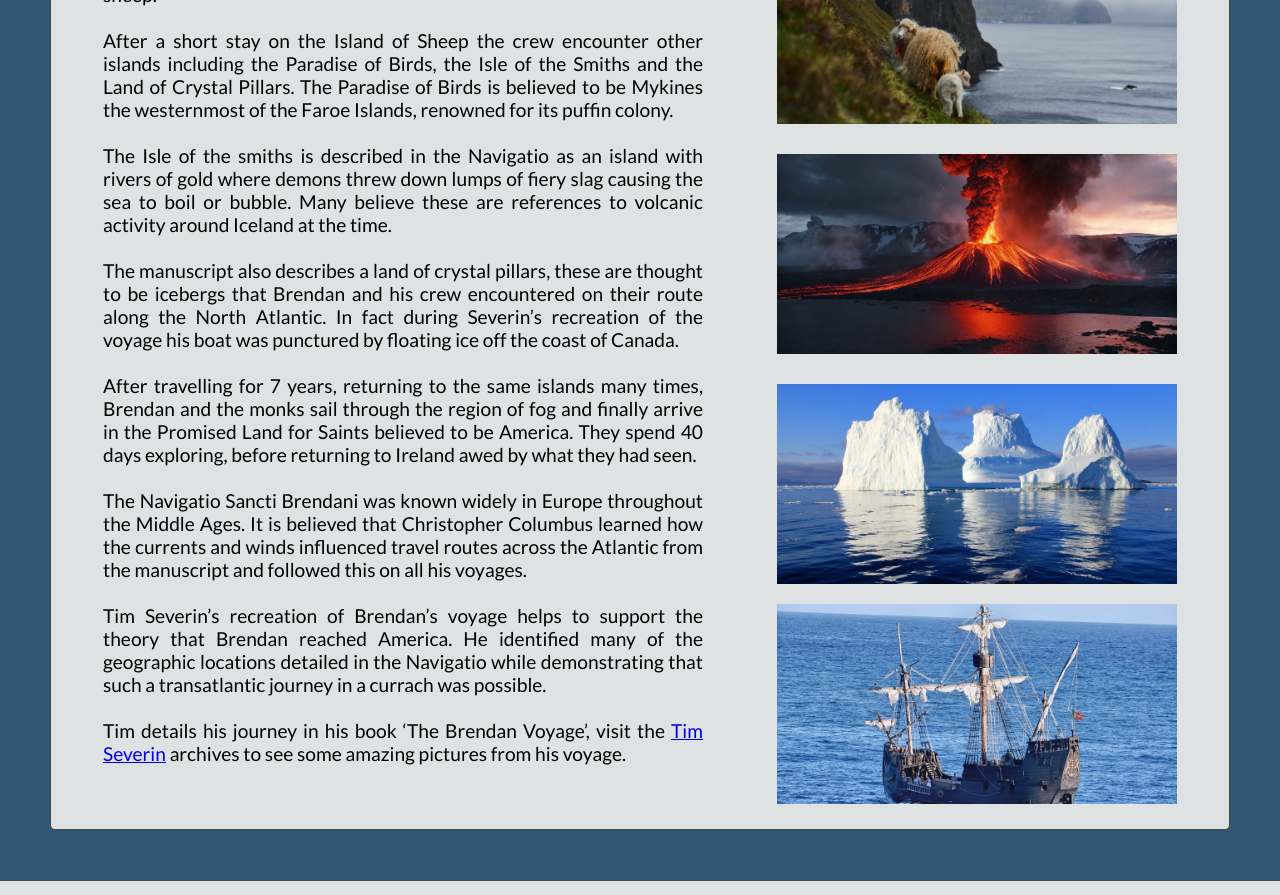
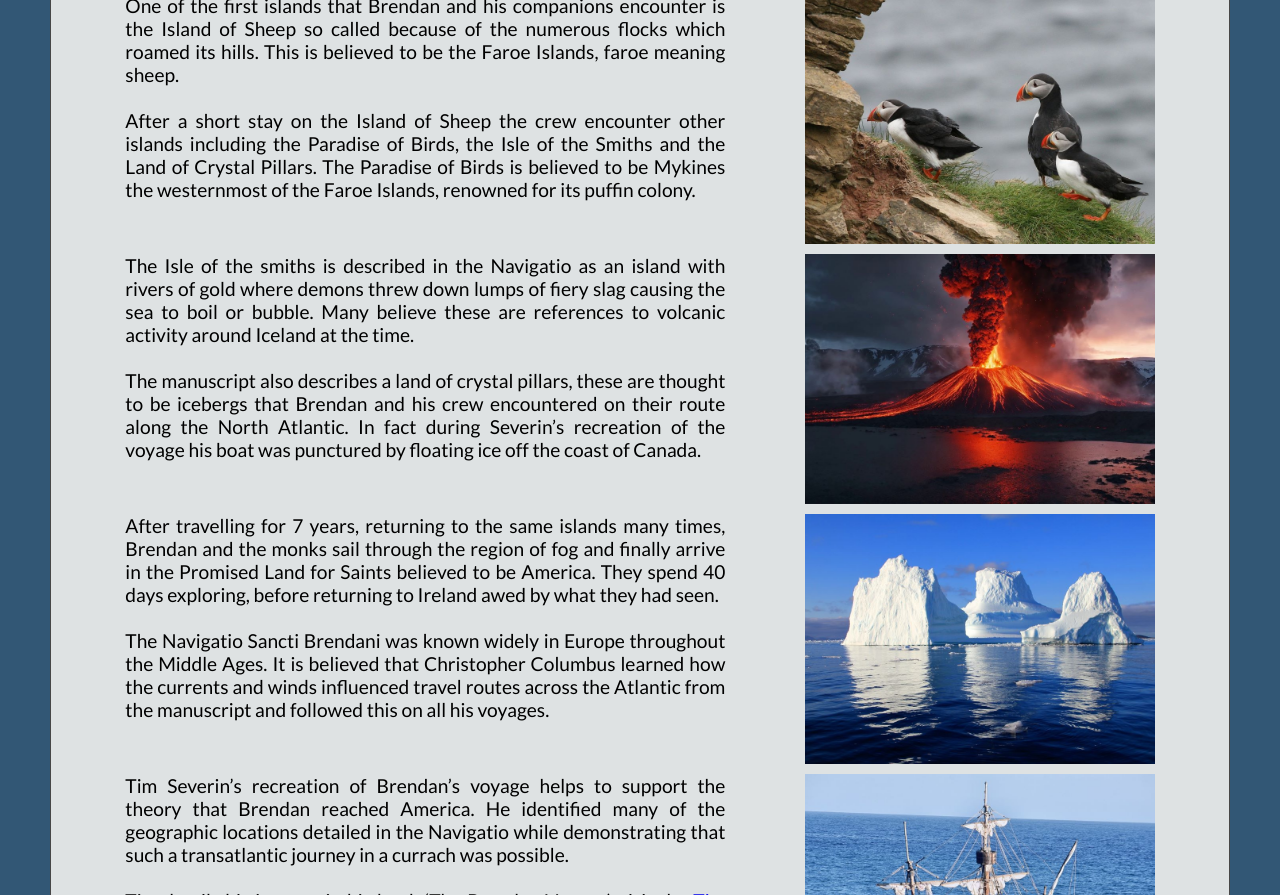
Before and after one commit to lorrainescanlon/brendan-the-navigator, a plain HTML site: page voyage.html in a window 1280 px wide. Shown: the part 545-1440 px from the top of the page. Drawn offline with Linux system fonts and the light colour scheme.

Commit message:
rearraned voyage divs and images, updated associated media queries

```diff
--- a/assets/css/style.css
+++ b/assets/css/style.css
@@ -54,6 +54,18 @@ nav {
     text-transform: uppercase;
     color: #474747;
     font-size: 80%;
+}
+#links a:hover {
+    color: #dee2e3;
+    background-color: #474747;
+}
+
+img {
+    height: 200px;
+    width: 200px;
+    border-radius: 50%;
+    object-fit: cover;
+    margin-bottom: 10px;
 }
 
 /*Main Styles*/
@@ -167,8 +179,8 @@ main {
 }
 
 #socials i:hover {
-    color:  #dee2e3;
-
+    color: #dee2e3;
+    background-color: #474747;
 }
 
 /*Voyage Page*/
@@ -195,12 +207,12 @@ main {
 
 }
 
-/*Voyage Content*/
+/*Voyage Section*/
 #voyage-content {
     width: 100%;
 }
 
-/*Voyage content divs*/
+/*Voyage Content*/
 .voyage-box {
     margin: 10px;
     background-color: #dee2e3;
@@ -209,51 +221,11 @@ main {
     border-radius: 5px;
 }
 
-/*Voyage image files*/
-
-#brandon-circle {
-    background-image: url(../images/brandonresized.jpg);
-}
-
-#sheep-circle {
-    background-image: url(../images/faroeresized.jpg);
-}
-
-#volcano-circle {
-    background-image: url(../images/volcanoresized.jpg);
-}
-
-#iceberg-circle {
-    background-image: url(../images/icebergresized.jpg);
-}
-
-#columbus-circle {
-    background-image: url(../images/columbusresized.jpg);
-}
-
-#tim-circle {
-    background-image: url(../images/mapresized.jpg);
-}
-
 /*Center images*/
 .center-image {
     display: flex;
     align-self: center;
     justify-content: center;
-}
-
-/* make images circular*/
-.circle-image {
-    height: 60vw;
-    width: 60vw;
-    background-position: center;
-    background-size: cover;
-    border-radius: 50%;
-    max-width: 200px;
-    max-height: 200px;
-    margin-top: 20px;
-    margin-bottom: 20px;
-
 }
 
 /*Contact Page*/
@@ -331,8 +303,8 @@ main {
 
     /*History section*/
     #history {
-    margin-left: 10px;
-    margin-right: 10px;
+    padding-left: 15px;
+    padding-right: 15px;
     }
 
     .history-box {
@@ -346,7 +318,7 @@ main {
     /*Rearrange voyage content*/
     .voyage-split {
         display:flex;
-        justify-content: space-around;
+        justify-content:space-around;
     }
 
     /* Increase margin and padding of voyage box*/
@@ -360,11 +332,12 @@ main {
         text-align: justify;
     }
 
-    .circle-image {
+    img {
+        width: 250px;
+        border-radius: 0;
         margin-bottom: 10px;
         margin-top: 0;
-        border-radius: 0;
-        max-width: 250px;
+        /*object-fit: cover;*/
     }
 
     /* Move form to center of page */
@@ -422,12 +395,14 @@ main {
         margin: 15px 15px 15px 30px;
     }
 
-
     #feedback {
         margin-left: 22%;
         margin-top: 4%;
     }
 
+    #voyage-image {
+        height: 175px;
+    }
     #voyage-story {
         margin: 20px 50px 50px 50px;
         padding-top: 30px;
@@ -437,9 +412,10 @@ main {
         max-width: 500px;
     }
 
-    .circle-image {
-        max-width: 300px;
-    }
+    img {
+        width: 300px;
+        height: 200px;
+        }
 
 }
 
@@ -463,13 +439,25 @@ main {
         font-size: 180%;
     }
 
+    #voyage-image {
+        height: 200px;
+    }
+
+    .voyage-split {
+        gap: 20px;
+        justify-content: space-evenly;
+    }
+
     #voyage-story p {
         max-width: 600px;
     }
 
-    .circle-image {
-        max-width: 400px;
-    }
+    img {
+        width: 350px;
+        height: 250px;
+        /*object-fit: cover;*/
+        }
+
 
     #feedback {
         margin-left: 25%;
--- a/voyage.html
+++ b/voyage.html
@@ -40,8 +40,8 @@
         </section>
         <section id="voyage-content">
             <div id="voyage-story" class="voyage-box">
-                <div class="voyage-split">
-                    <div>
+                <div id="brandon-creek" class="voyage-split">
+                    <div id="brandon-content">
                         <p>
                             In 512 AD, inspired by Scottish St. Barinthus, Brendan decided to embark on a spiritual journey in search of the Isle of the Blessed.
                             He assembled a group of fourteen monks to accompany him on his voyage from Brandon Creek on
@@ -52,14 +52,13 @@
                             Before setting out Brendan and the monks fast at three-day intervals for forty nights.
                         </p><br>
                     </div>
-                    <div id="brandon-creek" class="center-image" aria-label="Image of Brandon Creek">
-                        <div id="brandon-circle" class="circle-image">
-                        </div>
+                    <div id="brandon-creek-image"  class= "center-image">
+                        <img src="/assets/images/brandonresized.jpg" alt="Image of Brandon Creek">
                     </div>
                 </div>
 
-                <div class="voyage-split">
-                    <div>
+                <div id="faroe" class="voyage-split">
+                    <div id="faroe-content">
                         <p>
                             One of the first islands that Brendan and his companions encounter is the
                             Island of Sheep so called because of the numerous flocks which roamed its hills.
@@ -72,14 +71,13 @@
                             Mykines the westernmost of the Faroe Islands, renowned for its puffin colony.
                         </p><br>
                     </div>
-                    <div id="faroe-sheep" class="center-image" aria-label="Image of sheep on Faroe Island">
-                        <div id="sheep-circle" class="circle-image">
-                        </div>
+                    <div id="faroe-puffin" class="center-image">
+                        <img src="/assets/images/puffinresized.jpg" alt="Image of puffins">
                     </div>
                 </div>
 
-                <div class="voyage-split">
-                    <div>
+                <div id="volcano" class="voyage-split">
+                    <div id="volcano-content">
                         <p>
                             The Isle of the smiths is described in the Navigatio as an island with rivers of gold where
                             demons threw down lumps of fiery slag causing the sea to boil or bubble. Many believe these are references to volcanic activity
@@ -91,13 +89,12 @@
                             recreation of the voyage his boat was punctured by floating ice off the coast of Canada.
                         </p><br>
                     </div>
-                    <div id="volcano-image" class="center-image" aria-label="Image of Icelandic Volcano">
-                        <div id="volcano-circle" class="circle-image">
-                        </div>
+                    <div id="volcano-image" class="center-image">
+                        <img src="/assets/images/volcanoresized.jpg" alt="Image of a volcano erupting">
                     </div>
                 </div>
-                <div class="voyage-split">
-                    <div>
+                <div id="iceberg" class="voyage-split">
+                    <div id="iceberg-content">
                         <p>
                             After travelling for 7 years, returning to the same islands many times, Brendan
                             and the monks sail through the region of fog and finally arrive in the Promised
@@ -111,14 +108,13 @@
                             voyages.
                         </p><br>
                     </div>
-                    <div id="iceberg-image" class="center-image" aria-label="Image of Icebergs">
-                        <div id="iceberg-circle" class="circle-image">
-                        </div>
+                    <div id="iceberg-image" class="center-image">
+                        <img src="/assets/images/icebergresized.jpg" alt="Image of an Iceberg">
                     </div>
                 </div>
 
-                <div class="voyage-split">
-                    <div>
+                <div id="severin" class="voyage-split">
+                    <div id="severin-content">
                          <p>
                             Tim Severin’s recreation of Brendan’s voyage helps to support the theory that Brendan
                             reached America. He identified many of the geographic locations
@@ -130,11 +126,10 @@
                             href="https://timseverin.net/images/" target="_blank" rel="noopener"
                             aria-label="Visit Tim Severin's archive (opens in a new tab)">Tim Severin</a>
                             archives to see some amazing pictures from his voyage.
-                        </p>
+                        </p><br>
                     </div>
-                    <div id="columbus-image" class="center-image" aria-label="Image of replica Christopher Columbus ship">
-                        <div id="columbus-circle" class="circle-image">
-                        </div>
+                    <div id="columbus-image" class="center-image">
+                        <img src="/assets/images/columbusresized.jpg" alt="Image of replica Christopher Columbus ship">
                     </div>
                 </div>
             </div>
```
Also changed, not shown: assets/images/puffinresized.jpg (added), assets/images/sheep.jpg (added).
